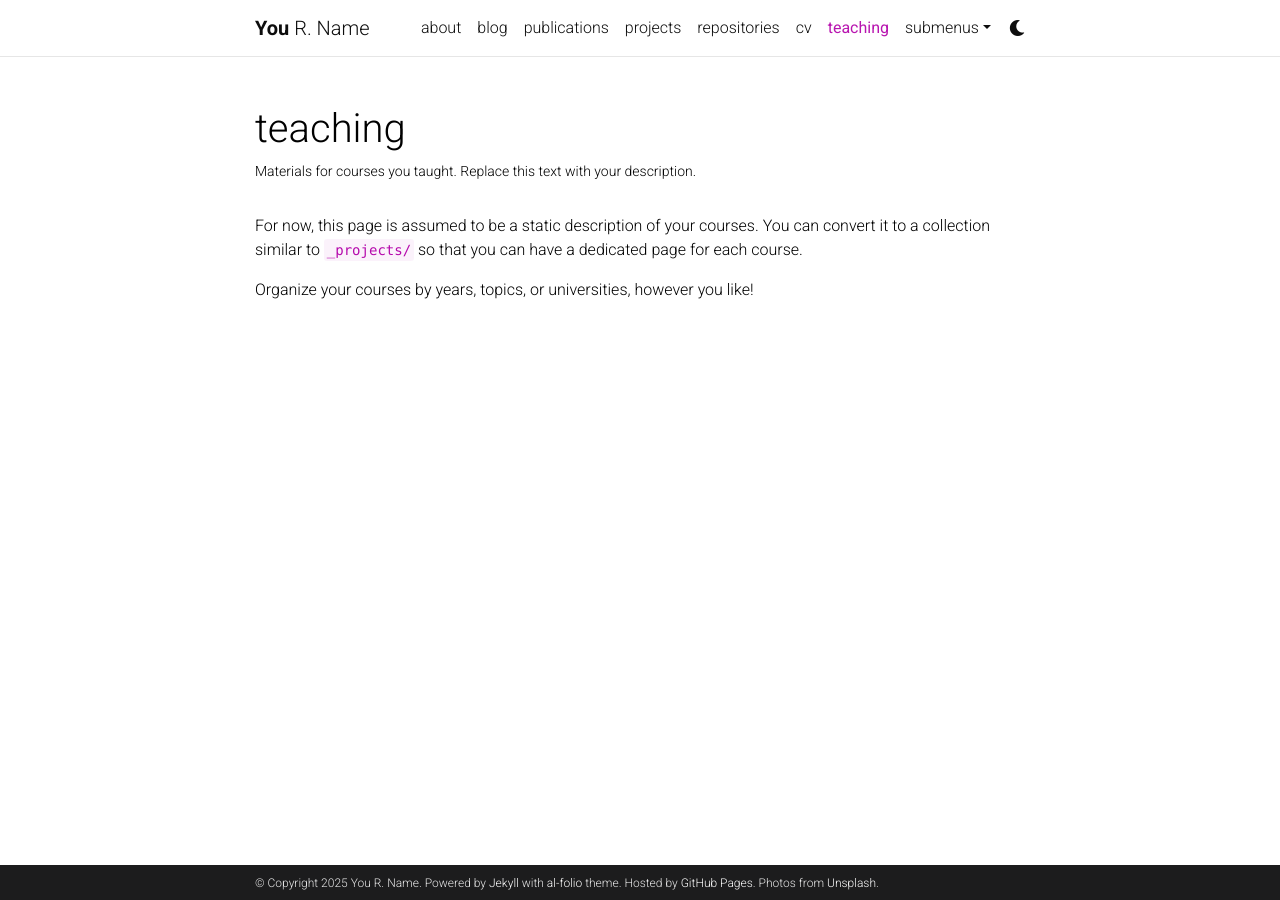
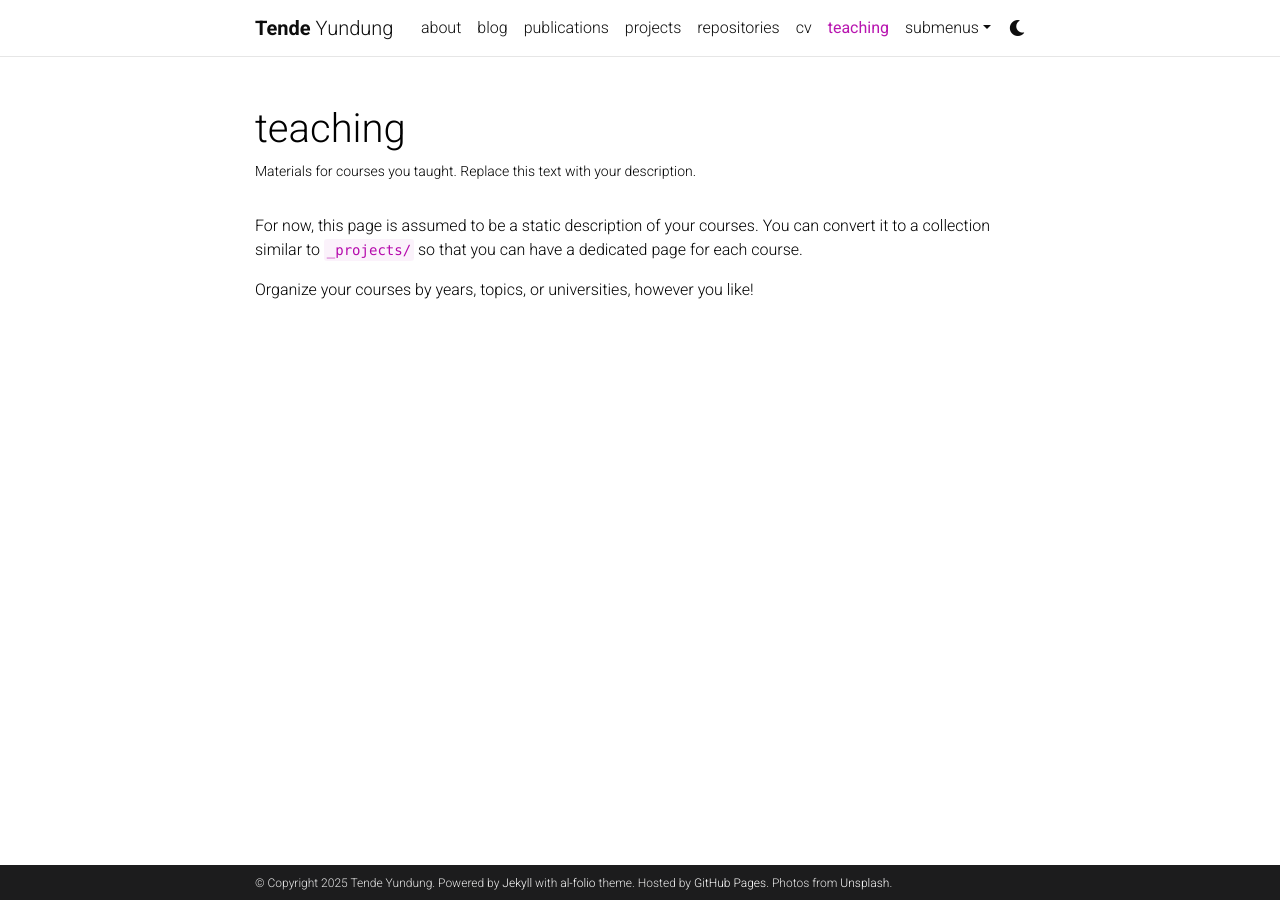
Before and after one commit to yundung/yundung.github.io, a Jekyll site: the page built from _pages/teaching.md, in a window 1280 px wide. Built offline with Jekyll 4.4.1, drawn with Linux system fonts in a browser that asks for light colours; comment, search, counter and statistics services are not loaded; a style sheet for code colours, icons or effects is not loaded.

Commit message:
biography changed

```diff
--- a/_config.yml
+++ b/_config.yml
@@ -3,10 +3,10 @@
 # -----------------------------------------------------------------------------
 
 title: blank # the website title (if blank, full name will be used instead)
-first_name: You
-middle_name: R.
-last_name: Name
-email: you@example.com
+first_name: Tende
+middle_name:
+last_name: Yundung
+email: tenzyn@protonmail.com
 description: > # the ">" symbol means to ignore newlines until "footer_text:"
   A simple, whitespace theme for academics. Based on [*folio](https://github.com/bogoli/-folio) design.
 footer_text: >
```
Also changed, not shown: _pages/about.md (+4 -1 lines), 2 other files.
